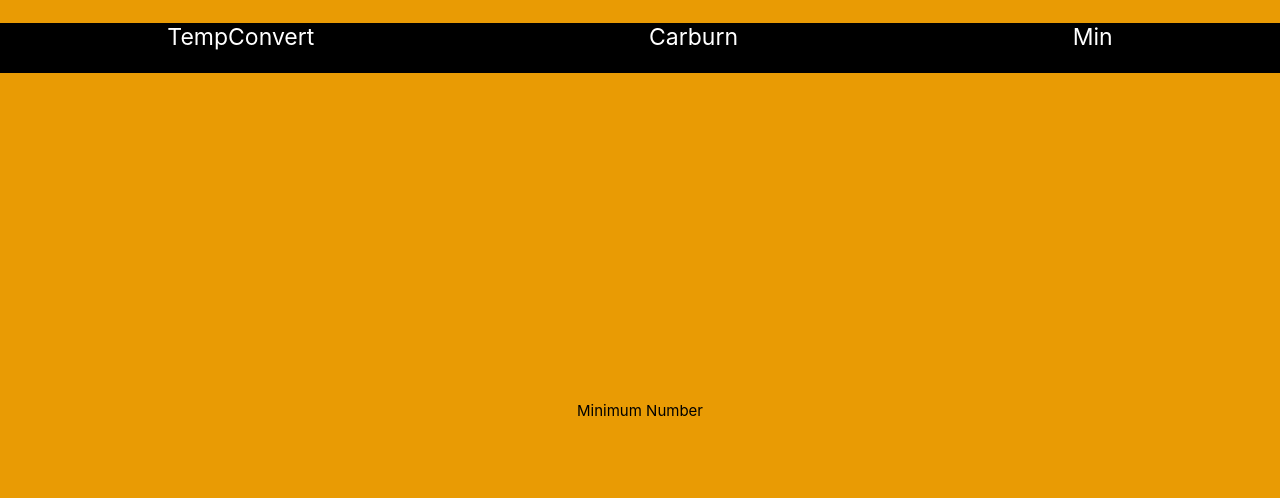
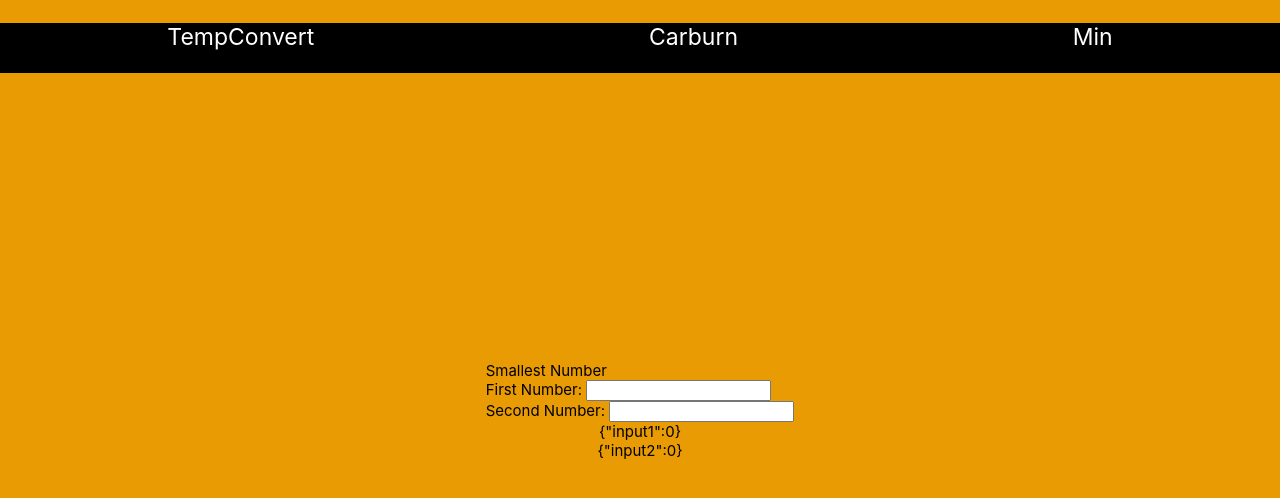
Before and after one commit to ValerieLoveland/frankenstein, a React (Create React App) app: page /min in a window 1280 px wide. Shown: the top 498 px of the page. Built offline with nearby package versions, Linux system fonts and the light colour scheme.

Commit message:
input fields working

```diff
--- a/src/Min.tsx
+++ b/src/Min.tsx
@@ -1,25 +1,51 @@
-import React from "react";
-// import React, { useState } from "react";
+import React, { useState } from "react";
 
 export const Min = () => {
-  // const [minInput, setMinInput] = useState<MinUserInput>({
-  //   input1: 0,
-  //   input2: 0,
-  // });
+  const [minInput1, setMinInput1] = useState({
+    input1: 0,
+  });
+  const [minInput2, setMinInput2] = useState({
+    input2: 0,
+  });
 
-  return <div>Minimum Number</div>;
+  return (
+    <>
+      <form onSubmit={() => false}>
+        <header>Smallest Number</header>
+
+        <label>First Number: </label>
+        <input
+          onChange={(event) => {
+            setMinInput1({
+              input1: parseInt(event.currentTarget.value),
+            });
+          }}
+        />
+
+        <div>
+          <label>Second Number: </label>
+          <input
+            onChange={(event) => {
+              setMinInput2({
+                input2: parseInt(event.currentTarget.value),
+              });
+            }}
+          />
+        </div>
+      </form>
+      <div>{JSON.stringify(minInput1)}</div>
+      <div>{JSON.stringify(minInput2)}</div>
+    </>
+  );
 };
 
-// const determineMin=(input1:number)=>{
-
-//     let minNum = 0;
-//     if (input1 < input2) {
-//       minNum = input1;
-//     } else {
-//       minNum = input2;
-//     }
-//     console.log(minNum);
-//     return minNum;
-//   }
-
-// type MinUserInput = { input1: number; input2: number };
+const determineMin = (input1: number, input2: number) => {
+  let minNum = 0;
+  if (input1 < input2) {
+    minNum = input1;
+  } else {
+    minNum = input2;
+  }
+  console.log(minNum);
+  return minNum;
+};
```
